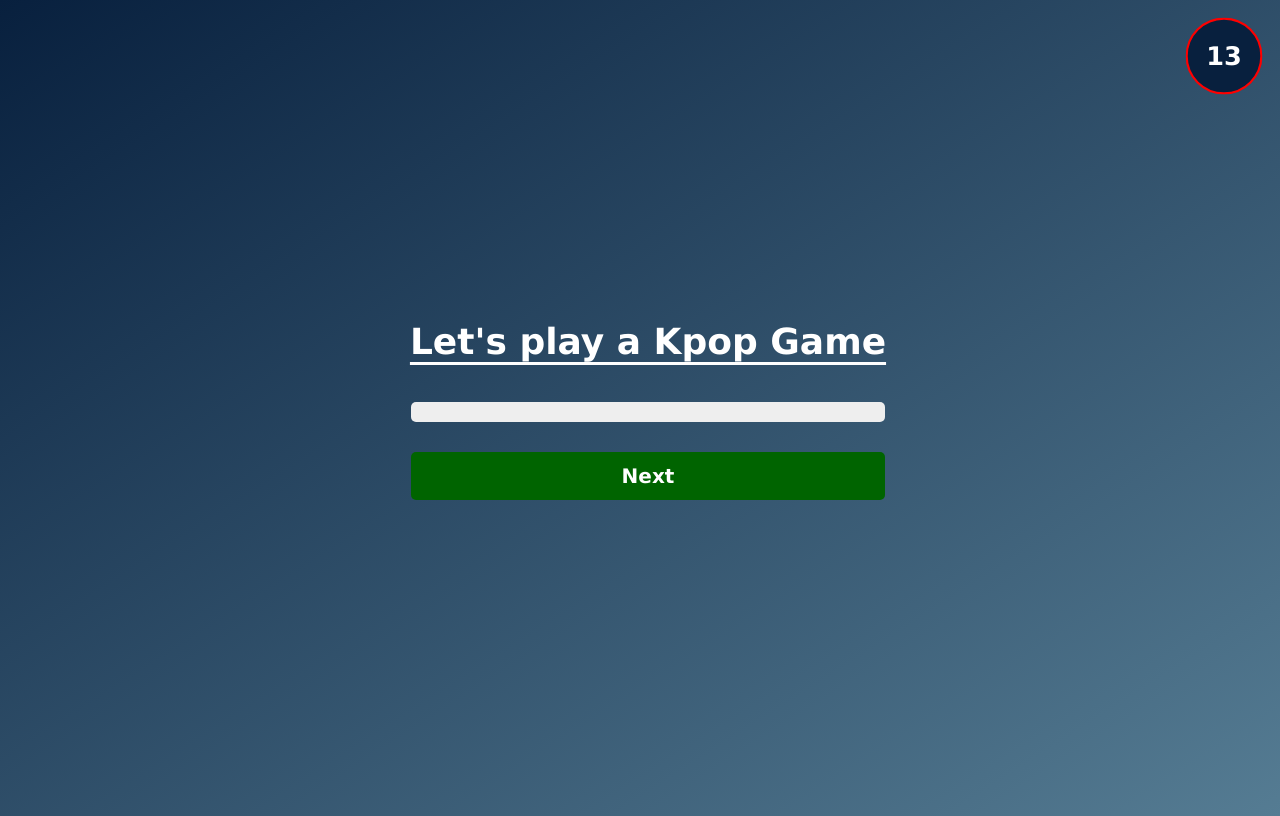
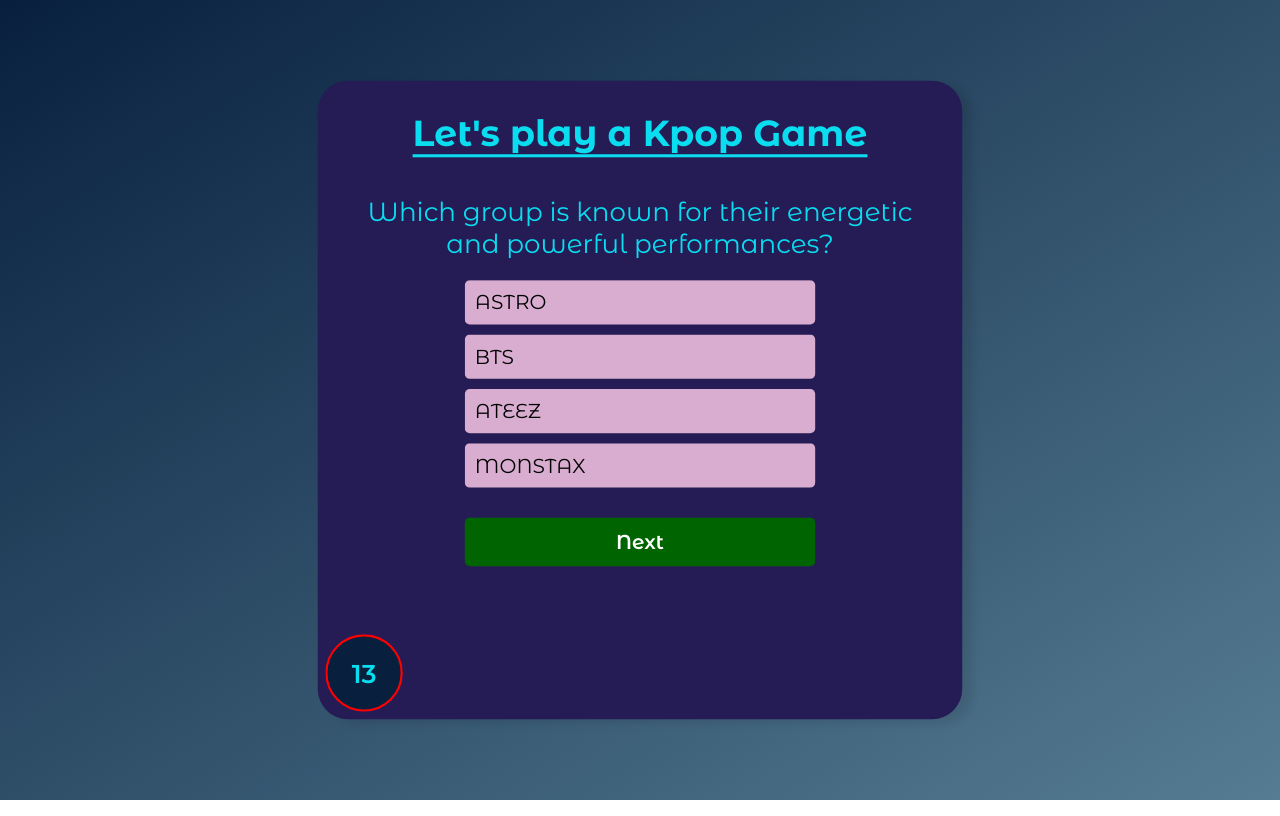
Before and after one commit to dynasty-29/KpopQuiz, a plain HTML site: page index.html in a window 1280 px wide. Both pictures are taken after a click on the element "Start". Drawn offline with Linux system fonts and the light colour scheme.

Commit message:
kpop quiz

```diff
--- a/script.js
+++ b/script.js
@@ -16,7 +16,7 @@
         answer: "San"
     },
     {
-        question: "Q. Who is not a memner of Ateez?",
+        question: "Q. Who is not a member of Ateez?",
         choices: ["Yoon San-ha", " Seong Hwa", "Min-gi", "Jeong Yun-ho"],
         answer: "Yoon San-ha"
     },
@@ -26,48 +26,48 @@
         answer: "NCT"
     },
     {
-        question: "",
-        choices: [""],
-        answer: ""
+        question: "What is the fandom name for ATEEZ?",
+        choices: ["ARMY", "ATEEZ", "ATINY","STRAY"],
+        answer: "ATINY"
     },
     {
-        question: "",
-        choices: [""],
-        answer: ""
+        question: "Which group is known for their energetic and powerful performances?",
+        choices: ["ASTRO", "BTS", "ATEEZ", "MONSTAX"],
+        answer: "MONSTAX"
     },
     {
-        question: "",
-        choices: [""],
-        answer: ""
+        question: "Who is the main dancer of Stray Kids?",
+        choices: ["HYUNJIN", "HAN", "LEE KNOW", "FELIX"],
+        answer: "LEE KNOW"
     },
     {
-        question: "",
-        choices: [""],
-        answer: ""
+        question: "What is the fandom name for SEVENTEEN?",
+        choices: ["CARAT", "MELODY", "FOREVER", "LOVE"],
+        answer: "CARAT"
     },
     {
-        question: "",
-        choices: [""],
-        answer: ""
+        question: "Which boy band has a member who starred in the drama \"Hwarang\"?",
+        choices: ["EXO(SUHO)", "SHINEE(MIN-HO)", "BTS(V)", "ASTRO(EUN-WOO)"],
+        answer: "BTS(V)"
     },
     {
-        question: "",
-        choices: [""],
-        answer: ""
+        question: "Who is the leader of SHINee?",
+        choices: ["KEY","MIN-HO","ONEW","TAEMIN"],
+        answer: "ONEW"
     },
     {
-        question: "",
-        choices: [""],
-        answer: ""
+        question: "Which boy band's fans often use the phrase \"I'm fine, thank you, and you?\" as a reference to their song lyrics?",
+        choices: ["BTS", "STRAY KIDS", "SEVENTEEN", "ASTRO"],
+        answer: "BTS"
     },
     {
-        question: "",
-        choices: [""],
-        answer: ""
+        question: "Which group's fans often use the phrase \"Legends only\" to describe their achievements and impact in the Kpop industry?",
+        choices: ["2PM", "GOT7", "BIGBANG", "SHINEE"],
+        answer: "BIGBANG"
     },
     {
-        question: "",
-        choices: [""],
+        question: "Which group is known as \"The Kings of Kpop\"?",
+        choices: ["BIGBANG", "BTS", "ATEEZ", "2PM"],
         answer: ""
     }
 ]
--- a/style.css
+++ b/style.css
@@ -1,25 +1,30 @@
+@import url('https://fonts.googleapis.com/css2?family=Montserrat+Alternates:ital,wght@0,100;0,200;0,300;0,400;0,500;0,600;0,700;0,800;0,900;1,100;1,200;1,300;1,400;1,500;1,600;1,700;1,800;1,900&display=swap');
 * {
-    margin: 8;
-    padding: 10;
+    margin: 0;
+    padding: 0;
     box-sizing: border-box;
-    font-family: Verdana, Geneva, Tahoma, sans-serif;
+    font-family: "Montserrat Alternates", sans-serif;
 }
 
 body {
     width: 100%;
     height: 100vh;
     background: linear-gradient(to right bottom, #08203e, #557c93);
-    color: #fff;
+    color: #0addf0;
     display: grid;
     place-items: center;
 }
 
 .container {
-    width: 80%;
+    width: 50%;
     max-width: 850px;
     padding: 30px;
+    border-radius: 30px;
     text-align: center;
     display: none;
+    box-shadow: 10px 4px 8px rgba(6, 0, 0, 0.1);
+    background-color: #251c55;
+    animation: pulse 3s ease-in-out infinite;
 }
 
 .container h1 {
@@ -40,7 +45,7 @@
 
 .choice {
     font-size: 20px;
-    background-color: #eee;
+    background-color: #d8add0;
     color: #000;
     margin: 10px auto;
     padding: 10px;
@@ -54,7 +59,7 @@
 }
 
 .choice:hover {
-    background-color: #ddd;
+    background-color: #87c1d3;
 }
 
 .choice.selected {
@@ -81,7 +86,7 @@
 
 .scoreCard {
     font-size: 24px;
-    margin-top: 20px;
+    margin-top: 50px;
 }
 
 .alert {
@@ -89,7 +94,7 @@
     border-radius: 5px;
     width: 100%;
     padding: 12px;
-    position: absolute;
+    position: relative;
     top: 0;
     display: none;
 }
@@ -101,7 +106,7 @@
 }
 
 .timer {
-    position: absolute;
+    position: relative;
     top: 20px;
     right: 20px;
     width: 72px;
```
